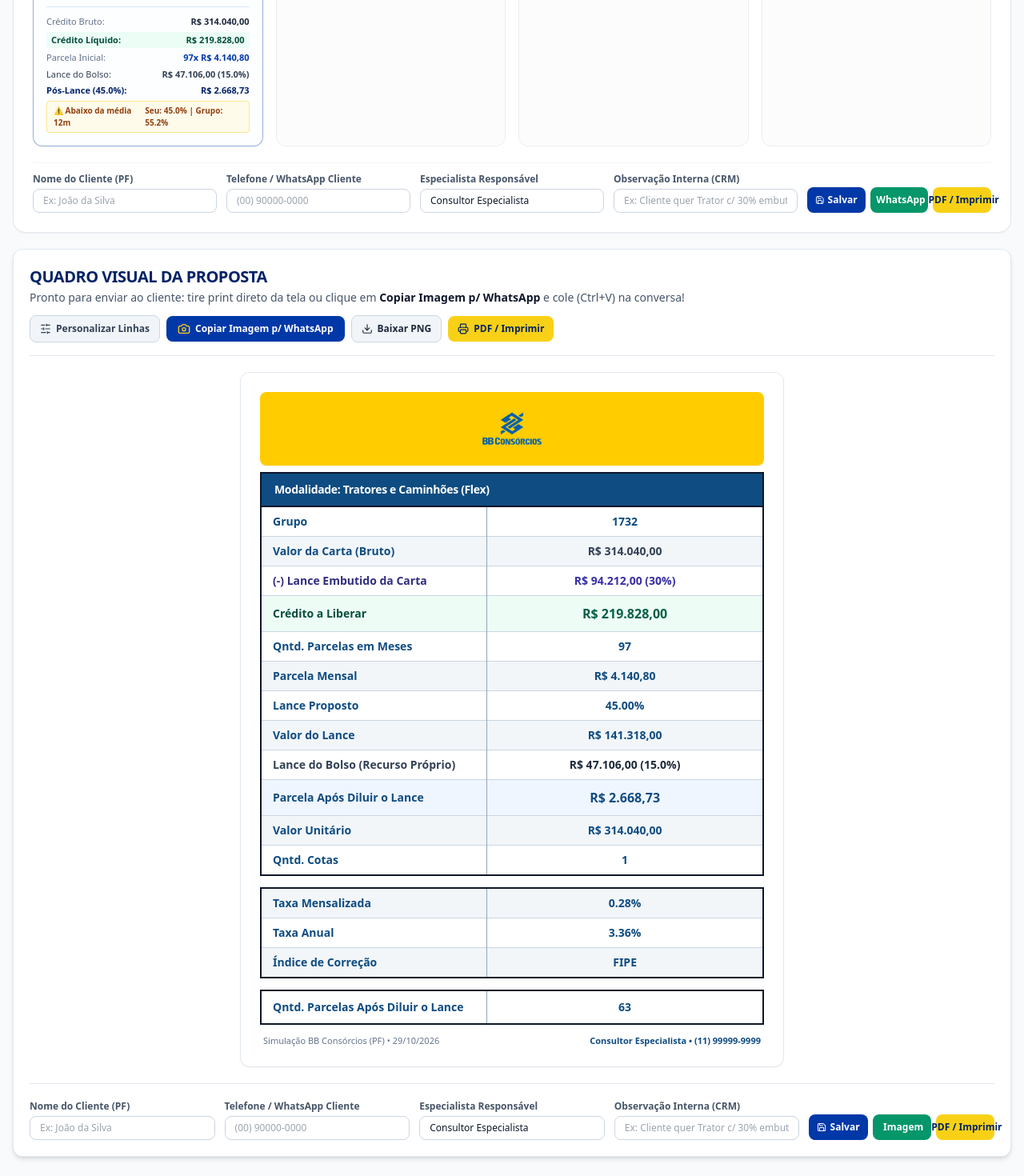
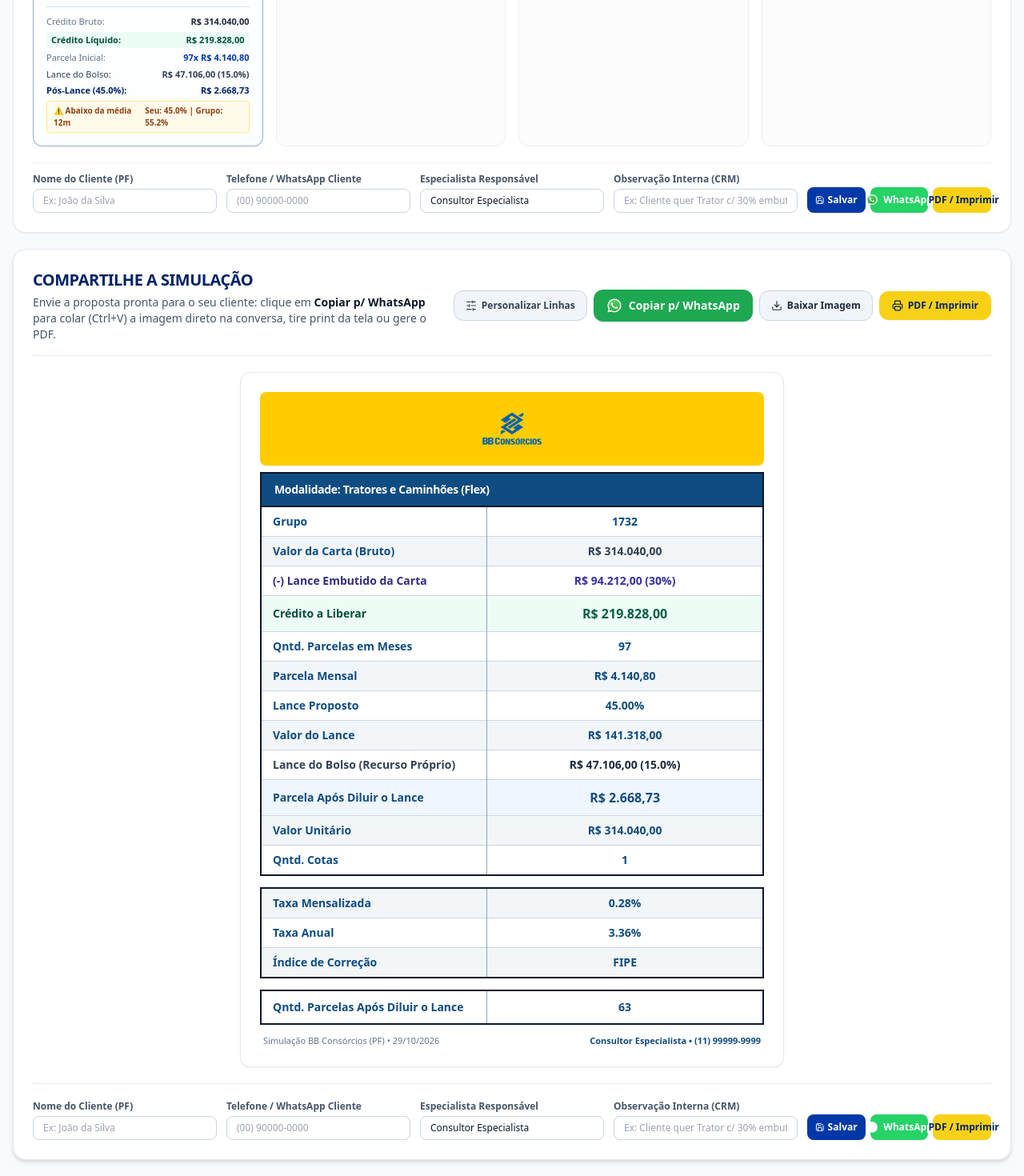
Before and after one commit to aspargosmp-hub/simulador-consorcios, a React (Vite) app: page / in a window 1280 px wide. Shown: the part 1504-2974 px from the top of the page at 80% size. Built offline with nearby package versions, Linux system fonts and the light colour scheme.

Commit message:
feat: improve COMPARTILHE A SIMULACAO section and add official WhatsApp icon

```diff
--- a/src/components/SimulatorTab.tsx
+++ b/src/components/SimulatorTab.tsx
@@ -3,10 +3,8 @@ import {
   ArrowRightLeft,
   BarChart3,
   Building2,
-  Camera,
   Check,
   CheckCircle2,
-  Copy,
   CopyPlus,
   Download,
   Layers,
@@ -1616,9 +1614,13 @@ export const SimulatorTab: React.FC<SimulatorTabProps> = ({
             <button
               type="button"
               onClick={handleCopyWhatsApp}
-              className="inline-flex items-center justify-center gap-1 px-2.5 py-2 rounded-lg text-xs font-bold bg-emerald-600 hover:bg-emerald-700 text-white whitespace-nowrap transition"
+              className="inline-flex items-center justify-center gap-1.5 px-2.5 py-2 rounded-lg text-xs font-bold bg-[#25D366] hover:bg-[#1DA851] text-white whitespace-nowrap shadow-sm transition"
             >
-              {copiedWhats ? <Check className="w-3.5 h-3.5" /> : <Copy className="w-3.5 h-3.5" />}
+              {copiedWhats ? (
+                <Check className="w-3.5 h-3.5" />
+              ) : (
+                <img src="./whatsapp-icon.png" alt="WhatsApp" className="w-4 h-4 object-contain" />
+              )}
               {copiedWhats ? 'Copiado!' : 'WhatsApp'}
             </button>
             <button
@@ -1633,26 +1635,26 @@ export const SimulatorTab: React.FC<SimulatorTabProps> = ({
         </div>
       </div>
 
-      {/* QUADRO VISUAL DE PROPOSTA (PRONTO PARA PRINT / COPIAR IMAGEM / PDF) */}
+      {/* COMPARTILHE A SIMULAÇÃO (PRONTO PARA PRINT / COPIAR IMAGEM / PDF) */}
       {calculatedProposals.length > 0 ? (
-        <div className="bg-white rounded-xl shadow-md border border-slate-200 p-5 print:p-0 print:shadow-none print:border-none space-y-5">
-          {/* Barra Superior de Exportação da Imagem / Print */}
-          <div className="flex flex-wrap items-center justify-between gap-3 pb-4 border-b border-slate-200 print:hidden">
+        <div className="bg-white rounded-2xl shadow-md border border-slate-200 p-5 sm:p-6 print:p-0 print:shadow-none print:border-none space-y-5">
+          {/* Barra Superior de Compartilhamento da Simulação */}
+          <div className="flex flex-col lg:flex-row lg:items-center justify-between gap-4 pb-4 border-b border-slate-200 print:hidden">
             <div>
               <h3 className="text-lg sm:text-xl font-black text-bb-dark uppercase tracking-tight">
-                Quadro Visual da Proposta
+                Compartilhe a Simulação
               </h3>
-              <p className="text-xs sm:text-sm text-slate-600 mt-0.5">
-                Pronto para enviar ao cliente: tire print direto da tela ou clique em{' '}
-                <strong className="text-slate-900">Copiar Imagem p/ WhatsApp</strong> e cole (Ctrl+V) na conversa!
+              <p className="text-xs sm:text-sm text-slate-600 mt-1">
+                Envie a proposta pronta para o seu cliente: clique em{' '}
+                <strong className="text-slate-900">Copiar p/ WhatsApp</strong> para colar (Ctrl+V) a imagem direto na conversa, tire print da tela ou gere o PDF.
               </p>
             </div>
 
-            <div className="flex flex-wrap items-center gap-2">
+            <div className="flex flex-wrap items-center gap-2 shrink-0">
               <button
                 type="button"
                 onClick={() => setShowRowConfig((v) => !v)}
-                className={`inline-flex items-center gap-1.5 px-3 py-2 rounded-lg text-xs font-bold border transition ${
+                className={`inline-flex items-center gap-1.5 px-3.5 py-2.5 rounded-xl text-xs font-extrabold border transition ${
                   showRowConfig
                     ? 'bg-slate-800 text-white border-slate-800'
                     : 'bg-slate-100 hover:bg-slate-200 text-slate-700 border-slate-300'
@@ -1665,29 +1667,33 @@ export const SimulatorTab: React.FC<SimulatorTabProps> = ({
               <button
                 type="button"
                 onClick={handleCopyImage}
-                className="inline-flex items-center gap-1.5 px-3.5 py-2 rounded-lg text-xs font-black bg-bb-blue hover:bg-bb-dark text-white shadow-sm transition"
+                className="inline-flex items-center gap-2 px-4 py-2.5 rounded-xl text-xs sm:text-sm font-black bg-[#1DA851] hover:bg-[#168A41] text-white shadow-sm transition"
               >
                 {copiedImage ? (
-                  <Check className="w-4 h-4 text-bb-yellow" />
+                  <Check className="w-4 h-4 text-white" />
                 ) : (
-                  <Camera className="w-4 h-4 text-bb-yellow" />
+                  <img
+                    src="./whatsapp-icon.png"
+                    alt="WhatsApp"
+                    className="w-5 h-5 object-contain shrink-0"
+                  />
                 )}
-                {copiedImage ? 'Imagem Copiada! (Cole no WhatsApp)' : 'Copiar Imagem p/ WhatsApp'}
+                {copiedImage ? 'Imagem Copiada! (Cole no WhatsApp)' : 'Copiar p/ WhatsApp'}
               </button>
 
               <button
                 type="button"
                 onClick={handleDownloadImage}
-                className="inline-flex items-center gap-1.5 px-3 py-2 rounded-lg text-xs font-bold bg-slate-100 hover:bg-slate-200 text-slate-800 border border-slate-300 transition"
+                className="inline-flex items-center gap-1.5 px-3.5 py-2.5 rounded-xl text-xs font-extrabold bg-slate-100 hover:bg-slate-200 text-slate-800 border border-slate-300 transition"
               >
                 <Download className="w-3.5 h-3.5" />
-                Baixar PNG
+                Baixar Imagem
               </button>
 
               <button
                 type="button"
                 onClick={() => window.print()}
-                className="inline-flex items-center gap-1.5 px-3 py-2 rounded-lg text-xs font-extrabold bg-bb-yellow hover:bg-bb-yellowHover text-bb-dark transition"
+                className="inline-flex items-center gap-1.5 px-4 py-2.5 rounded-xl text-xs font-black bg-bb-yellow hover:bg-bb-yellowHover text-bb-dark shadow-sm transition"
               >
                 <Printer className="w-3.5 h-3.5" />
                 PDF / Imprimir
@@ -2234,15 +2240,19 @@ export const SimulatorTab: React.FC<SimulatorTabProps> = ({
                 <button
                   type="button"
                   onClick={handleCopyImage}
-                  className="inline-flex items-center justify-center gap-1 px-2.5 py-2 rounded-lg text-xs font-bold bg-emerald-600 hover:bg-emerald-700 text-white whitespace-nowrap transition"
+                  className="inline-flex items-center justify-center gap-1.5 px-3 py-2 rounded-lg text-xs font-extrabold bg-[#25D366] hover:bg-[#1ebe5d] text-white whitespace-nowrap transition shadow-sm"
                   title="Copia a imagem PNG pronta para colar (Ctrl+V) no WhatsApp"
                 >
                   {copiedImage ? (
-                    <Check className="w-3.5 h-3.5" />
+                    <Check className="w-4 h-4" />
                   ) : (
-                    <Camera className="w-3.5 h-3.5" />
+                    <img
+                      src="./whatsapp-icon.png"
+                      alt="WhatsApp"
+                      className="w-4 h-4 object-contain brightness-0 invert"
+                    />
                   )}
-                  {copiedImage ? 'Copiada!' : 'Imagem'}
+                  {copiedImage ? 'Copiada!' : 'WhatsApp'}
                 </button>
                 <button
                   type="button"
```
Also changed, not shown: public/whatsapp-icon.png (added), 1 other file (tests, documents, lock files or other folders).
